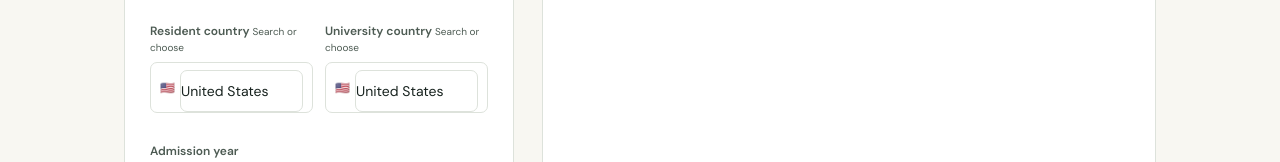
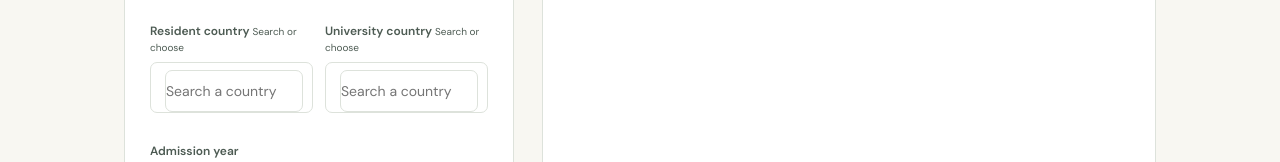
Before and after one commit to himanshumathankarletsunbound/admissionstudent, a Next.js app: page /admin/dashboard in a window 1280 px wide. Shown: the part 435-597 px from the top of the page. Built offline with nearby package versions, Linux system fonts and the light colour scheme; no server answers; the database is empty; a web font is replaced by a local one.

Commit message:
Require country selection for admissions

```diff
--- a/components/admin-dashboard.tsx
+++ b/components/admin-dashboard.tsx
@@ -5,7 +5,7 @@ import { createClient } from '@/lib/supabase/client'
 import type { Admission, AllowedAdmin } from '@/lib/types'
 import { countries, countryFlag } from '@/lib/countries'
 
-const blank = { student_name: '', country: 'United States', university_country: 'United States', university: '', university_logo_url: '', program: '', admission_year: new Date().getFullYear() }
+const blank = { student_name: '', country: '', university_country: '', university: '', university_logo_url: '', program: '', admission_year: new Date().getFullYear() }
 export function AdminDashboard({ initialAdmissions, initialAdmins }: { initialAdmissions: Admission[]; initialAdmins: AllowedAdmin[] }) {
  const [items, setItems] = useState(initialAdmissions); const [admins, setAdmins] = useState(initialAdmins); const [approvedEmail, setApprovedEmail] = useState(''); const [form, setForm] = useState(blank); const [message, setMessage] = useState(''); const [saving, setSaving] = useState(false); const supabase = createClient()
  async function add(e: FormEvent) { e.preventDefault(); setSaving(true); setMessage(''); const payload = { ...form, university_logo_url: form.university_logo_url || null }; const { data, error } = await supabase.from('admissions').insert(payload).select().single(); setSaving(false); if (error) setMessage(error.message); else { setItems([data as Admission, ...items]); setForm(blank); setMessage('Admission published.') } }
--- a/lib/countries.ts
+++ b/lib/countries.ts
@@ -8,4 +8,4 @@ export const countries = countryCodes
   .sort(([a], [b]) => a.localeCompare(b))
 
 const aliases: Record<string, string> = { USA: '🇺🇸', US: '🇺🇸', UK: '🇬🇧', UAE: '🇦🇪' }
-export function countryFlag(country: string) { return aliases[country] || countries.find(([name]) => name === country)?.[1] || '🌍' }
+export function countryFlag(country: string) { return !country ? '' : aliases[country] || countries.find(([name]) => name === country)?.[1] || '🌍' }
```
